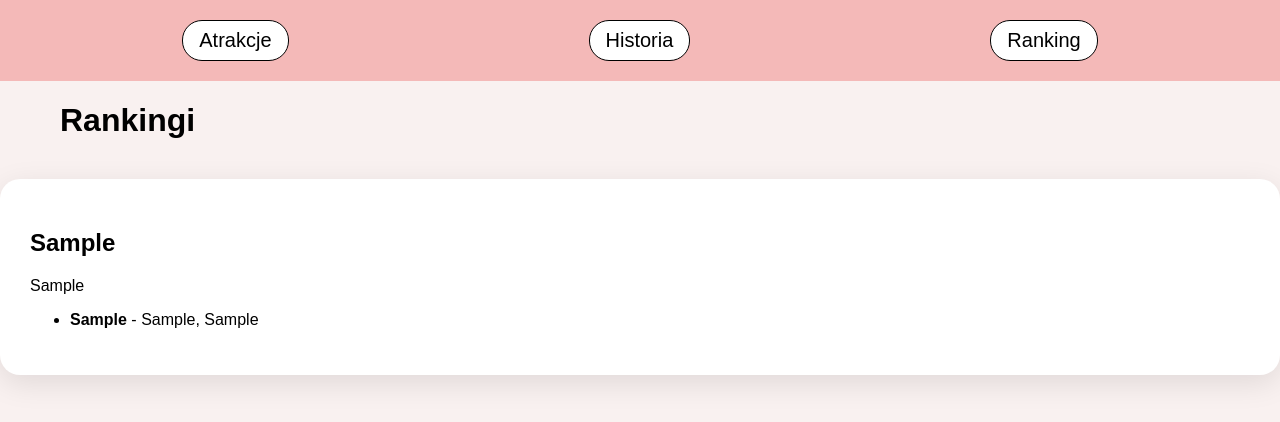
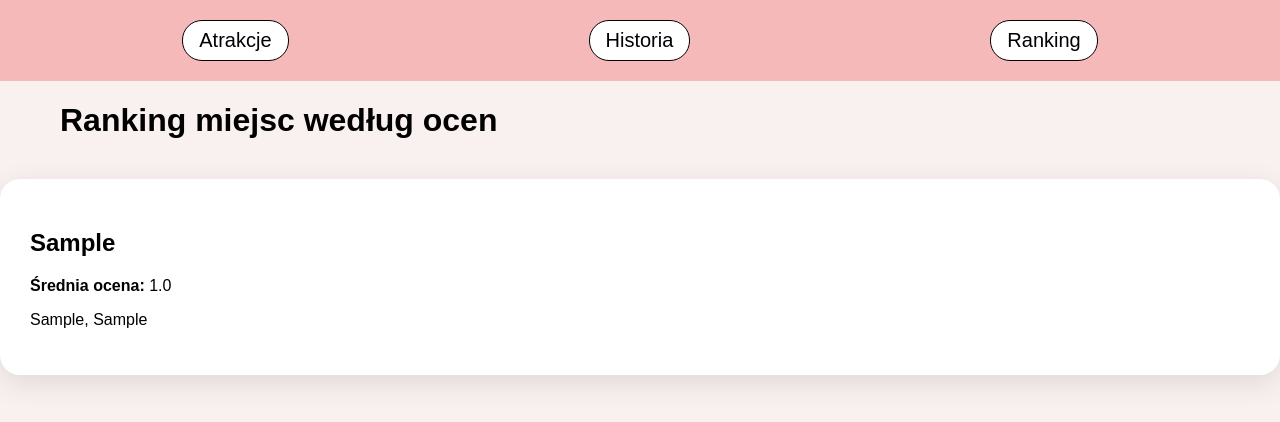
Before and after one commit to Naver510/FavPlaces, a Django app: page /ranking/ in a window 1280 px wide. Shown: the part 121-543 px from the top of the page. Run offline with Django 4.2, Linux system fonts and the light colour scheme; tables that the repository leaves empty hold one stand-in row (values such as "Sample post").

Commit message:
dodano ranking top 5

```diff
--- a/favplaces/app/templates/app/ranking.html
+++ b/favplaces/app/templates/app/ranking.html
@@ -37,19 +37,15 @@
     </div>
 
     <div class="content">
-      <h1>Rankingi</h1>
-      {% for ranking in rankingi %}
+      <h1>Ranking miejsc według ocen</h1>
+      {% for miejsce in miejsca %}
       <div class="ranking-box">
-        <h2>{{ ranking.Nazwa }}</h2>
-        <p>{{ ranking.Opis }}</p>
-        <ul>
-          {% for miejsce in ranking.Miejsca.all %}
-          <li>
-            <strong>{{ miejsce.Nazwa }}</strong> - {{ miejsce.Miejscowość }}, {{ miejsce.Ulica }}
-          </li>
-          {% endfor %}
-        </ul>
+        <h2>{{ miejsce.Nazwa }}</h2>
+        <p><strong>Średnia ocena:</strong> {{ miejsce.srednia_ocena|floatformat:1 }}</p>
+        <p>{{ miejsce.Miejscowość }}, {{ miejsce.Ulica }}</p>
       </div>
+      {% empty %}
+        <p>Brak miejsc z ocenami.</p>
       {% endfor %}
     </div>
   </body>
--- a/favplaces/app/views.py
+++ b/favplaces/app/views.py
@@ -159,11 +159,15 @@ def ranking(request):
         except Uzytkownik.DoesNotExist:
             request.session.flush()
 
-    rankingi = Ranking.objects.prefetch_related('Miejsca').all()
+    miejsca_z_ocena = Miejsce.objects.annotate(
+        srednia_ocena=Avg('recenzja__Ocena')
+    ).filter(
+        srednia_ocena__isnull=False
+    ).order_by('-srednia_ocena')[:5]
 
     return render(request, 'app/ranking.html', {
         'uzytkownik': uzytkownik,
-        'rankingi': rankingi,
+        'miejsca': miejsca_z_ocena,
     })
 
 
```
